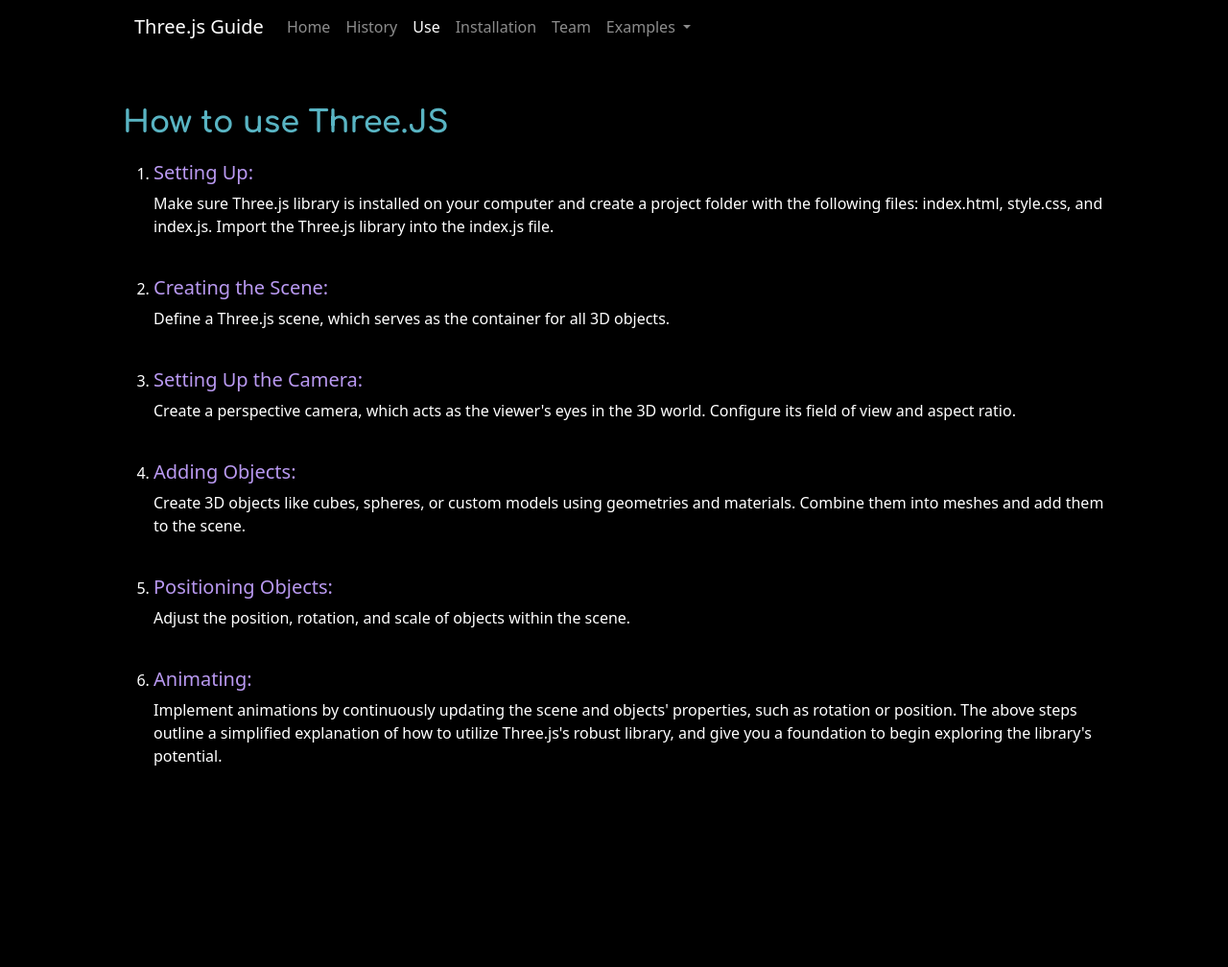
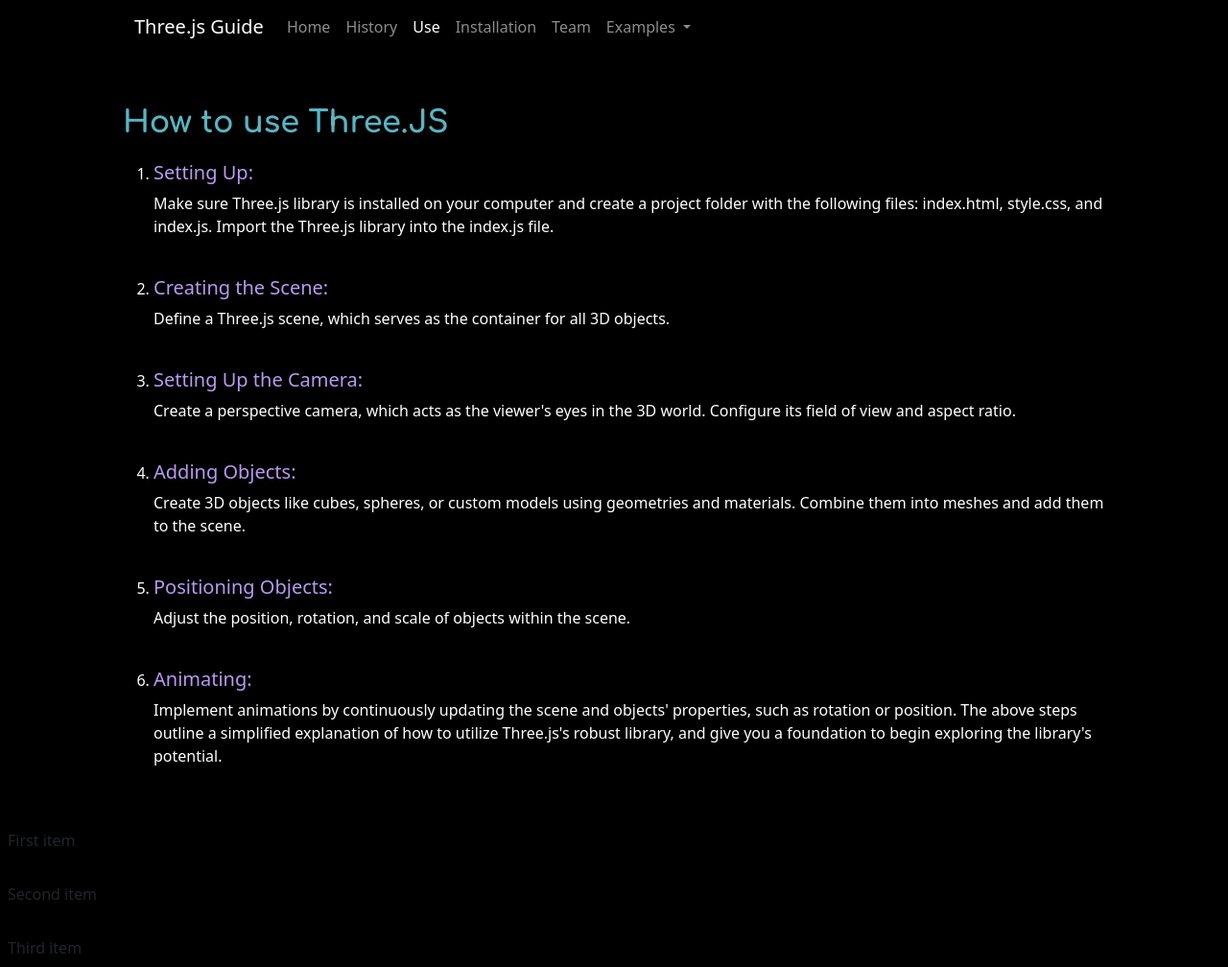
Before and after one commit to merpug01/teamProject, a plain HTML site: page use.htm in a window 1280 px wide. Shown: the whole page at 96% size. Before the commit the page ends 856 px from the top, so only its background shows below. Drawn offline with nearby package versions, Linux system fonts and the light colour scheme.

Commit message:
Update use.htm

```diff
--- a/use.htm
+++ b/use.htm
@@ -9,7 +9,7 @@
   <link rel="preconnect" href="https://fonts.gstatic.com" crossorigin>
   <link href="https://fonts.googleapis.com/css2?family=Comfortaa:wght@300..700&display=swap" rel="stylesheet">
   <link href="styles.css" rel="stylesheet">
-    <title>Use</title>
+	<title>Use</title>
 </head>
 
 <body>
@@ -73,6 +73,12 @@
                 </ol>
 
         </div>
+		<div class="vstack gap-3">
+ 	 	<div class="p-2">First item</div>
+ 		 <div class="p-2">Second item</div>
+ 		 <div class="p-2">Third item</div>
+	</div>
+
 
       <!-- Bootstrap JS -->
   <script src="https://cdn.jsdelivr.net/npm/bootstrap@5.3.3/dist/js/bootstrap.bundle.min.js" integrity="sha384-YvpcrYf0tY3lHB60NNkmXc5s9fDVZLESaAA55NDzOxhy9GkcIdslK1eN7N6jIeHz" crossorigin="anonymous"></script>
```
